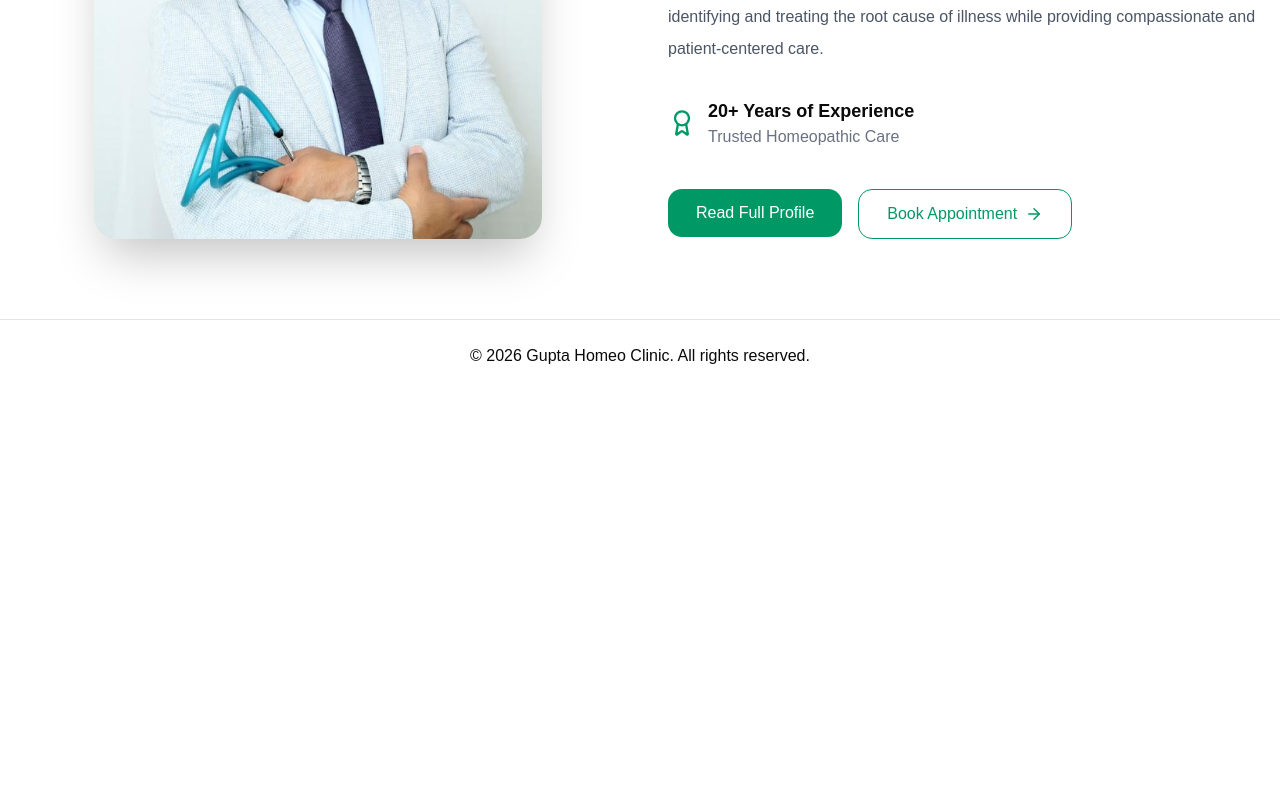
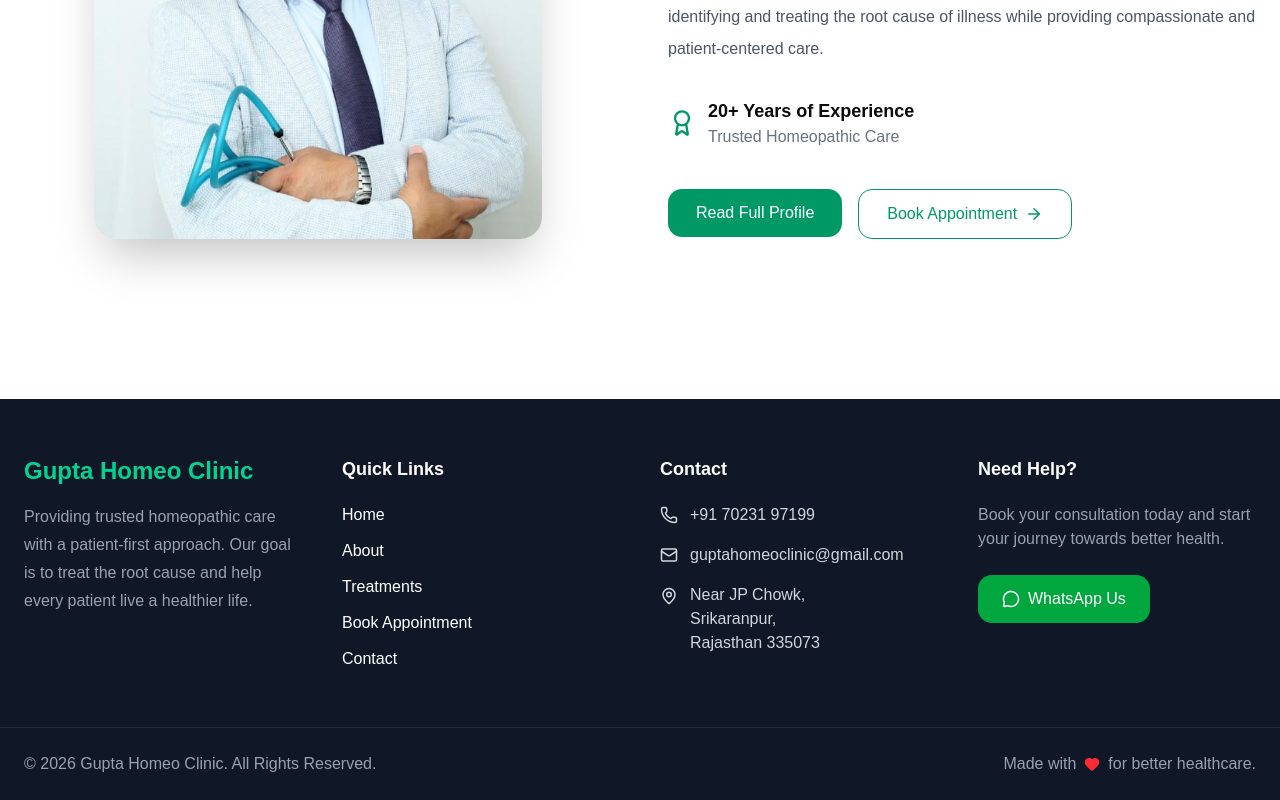
Before and after one commit to Softwareengineer-123/gupta-homeo-clinic, a React (Vite) app: page / in a window 1280 px wide. Shown: the part 3216-4016 px from the top of the page. Before the commit the page ends 3608 px from the top, so only its background shows below. Built offline with nearby package versions, Linux system fonts and the light colour scheme.

Commit message:
Fix Netlify routing

```diff
--- a/src/components/layout/Footer.jsx
+++ b/src/components/layout/Footer.jsx
@@ -1,9 +1,135 @@
-function Footer() {
+import {
+  Phone,
+  Mail,
+  MapPin,
+  Heart,
+  MessageCircle,
+} from "lucide-react";
+import { NavLink } from "react-router-dom";
+
+export default function Footer() {
   return (
-    <footer className="py-6 text-center border-t">
-      <p>© 2026 Gupta Homeo Clinic. All rights reserved.</p>
+    <footer className="bg-gray-900 text-white mt-20">
+      <div className="max-w-7xl mx-auto px-6 py-14 grid md:grid-cols-2 lg:grid-cols-4 gap-10">
+
+        {/* Clinic */}
+        <div>
+          <h2 className="text-2xl font-bold text-emerald-400">
+            Gupta Homeo Clinic
+          </h2>
+
+          <p className="text-gray-400 mt-4 leading-7">
+            Providing trusted homeopathic care with a patient-first approach.
+            Our goal is to treat the root cause and help every patient live a
+            healthier life.
+          </p>
+        </div>
+
+        {/* Quick Links */}
+        <div>
+          <h3 className="text-lg font-semibold mb-5">
+            Quick Links
+          </h3>
+
+          <div className="flex flex-col gap-3">
+            <NavLink to="/" className="hover:text-emerald-400">
+              Home
+            </NavLink>
+
+            <NavLink to="/about" className="hover:text-emerald-400">
+              About
+            </NavLink>
+
+            <NavLink to="/treatments" className="hover:text-emerald-400">
+              Treatments
+            </NavLink>
+
+            <NavLink to="/appointment" className="hover:text-emerald-400">
+              Book Appointment
+            </NavLink>
+
+            <NavLink to="/contact" className="hover:text-emerald-400">
+              Contact
+            </NavLink>
+          </div>
+        </div>
+
+        {/* Contact */}
+        <div>
+          <h3 className="text-lg font-semibold mb-5">
+            Contact
+          </h3>
+
+          <div className="space-y-4 text-gray-300">
+
+            <div className="flex items-center gap-3">
+              <Phone size={18} />
+              <a href="tel:+917023197199" className="hover:text-emerald-400">
+                +91 70231 97199
+              </a>
+            </div>
+
+            <div className="flex items-center gap-3">
+              <Mail size={18} />
+              <a
+                href="mailto:guptahomeoclinic@gmail.com"
+                className="hover:text-emerald-400"
+              >
+                guptahomeoclinic@gmail.com
+              </a>
+            </div>
+
+            <div className="flex items-start gap-3">
+              <MapPin size={18} className="mt-1" />
+              <span>
+                Near JP Chowk,
+                <br />
+                Srikaranpur,
+                <br />
+                Rajasthan 335073
+              </span>
+            </div>
+
+          </div>
+        </div>
+
+        {/* CTA */}
+        <div>
+          <h3 className="text-lg font-semibold mb-5">
+            Need Help?
+          </h3>
+
+          <p className="text-gray-400 mb-6">
+            Book your consultation today and start your journey towards better
+            health.
+          </p>
+
+          <a
+            href="https://wa.me/917023197199"
+            target="_blank"
+            rel="noreferrer"
+            className="inline-flex items-center gap-2 bg-green-600 hover:bg-green-700 px-6 py-3 rounded-xl transition"
+          >
+            <MessageCircle size={18} />
+            WhatsApp Us
+          </a>
+        </div>
+
+      </div>
+
+      <div className="border-t border-gray-800">
+        <div className="max-w-7xl mx-auto px-6 py-6 flex flex-col md:flex-row justify-between items-center gap-3 text-gray-400">
+
+          <p>
+            © {new Date().getFullYear()} Gupta Homeo Clinic. All Rights Reserved.
+          </p>
+
+          <p className="flex items-center gap-2">
+            Made with <Heart size={16} className="text-red-500 fill-red-500" /> for better healthcare.
+          </p>
+
+        </div>
+      </div>
     </footer>
   );
 }
-
-export default Footer;
```
Also changed, not shown: 1 other file (tests, documents, lock files or other folders).
